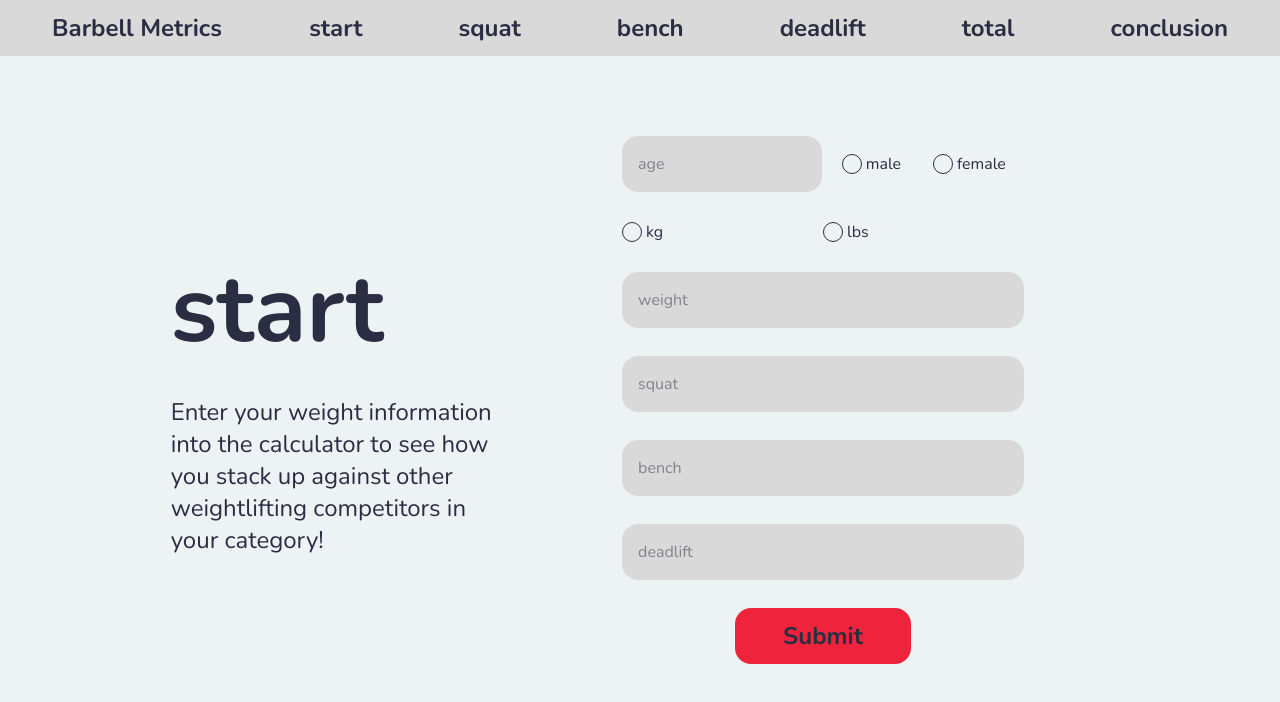
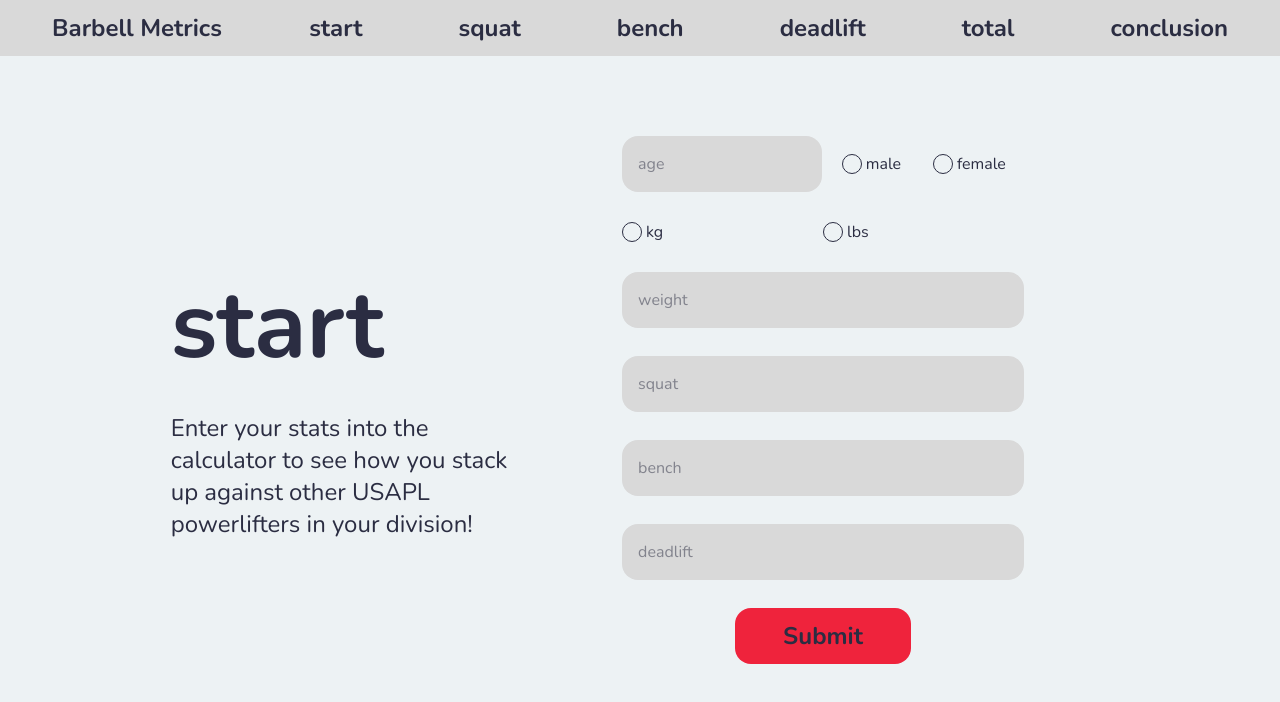
Before and after one commit to ZacharyTa/powerlifting-project, a Next.js app: page /compare in a window 1280 px wide. Shown: the top 702 px of the page. Built offline with nearby package versions, Linux system fonts and the light colour scheme.

Commit message:
Added dynamic description for each section that uses the value of the percentages

```diff
--- a/src/app/compare/page.js
+++ b/src/app/compare/page.js
@@ -9,7 +9,9 @@ import { SECTIONS } from "@/data/compare/Sections";
 import { motion } from "framer-motion";
 import { useInView } from "react-intersection-observer";
 
-const Section = ({ section, percentages, percentiles, unit }) => {
+const Section = ({ section, percentages, percentiles, unit, divisions }) => {
+  const description = dynamicDescription(section.title, percentages);
+
   const variants = {
     hidden: { opacity: 0, y: -100 },
     show: {
@@ -39,7 +41,7 @@ const Section = ({ section, percentages, percentiles, unit }) => {
         <div className="text-8xl font-bold mb-5 leading-snug">
           {section.title}
         </div>
-        <div>{section.description}</div>
+        <div>{description}</div>
       </div>
       <motion.div className="flex flex-col col-span-2 gap-y-5">
         <Graph
@@ -58,9 +60,20 @@ const Section = ({ section, percentages, percentiles, unit }) => {
   );
 };
 
+const dynamicDescription = (sectionTitle, percentages) => {
+  if (["squat", "bench", "deadlift", "total"].includes(sectionTitle)) {
+    const percentage = percentages[sectionTitle];
+    return `Your ${sectionTitle} is higher than ${percentage}% of competitive powerlifters in your division!`;
+  }
+  // Fallback to the default description for sections that don't require a dynamic description
+  return SECTIONS.find((section) => section.title === sectionTitle)
+    ?.description;
+};
+
 const Compare = () => {
   const [percentages, setPercentages] = useState(null);
   const [percentiles, setPercentiles] = useState(null);
+  const [divisions, setDivisions] = useState(null);
   const [unit, setUnit] = useState({});
 
   return (
@@ -72,14 +85,15 @@ const Compare = () => {
         <div className="w-2/3 col-span-2 h-fit text-2xl text-left inline-block items-center">
           <div className="text-8xl font-bold mb-5 leading-snug">start</div>
           <div>
-            Enter your weight information into the calculator to see how you
-            stack up against other weightlifting competitors in your category!
+            Enter your stats into the calculator to see how you stack up against
+            other USAPL powerlifters in your division!
           </div>
         </div>
         <div className="col-span-2">
           <Calculator
             setPercentages={setPercentages}
             setPercentiles={setPercentiles}
+            setDivisions={setDivisions}
             setUnit={setUnit}
           />
         </div>
```
